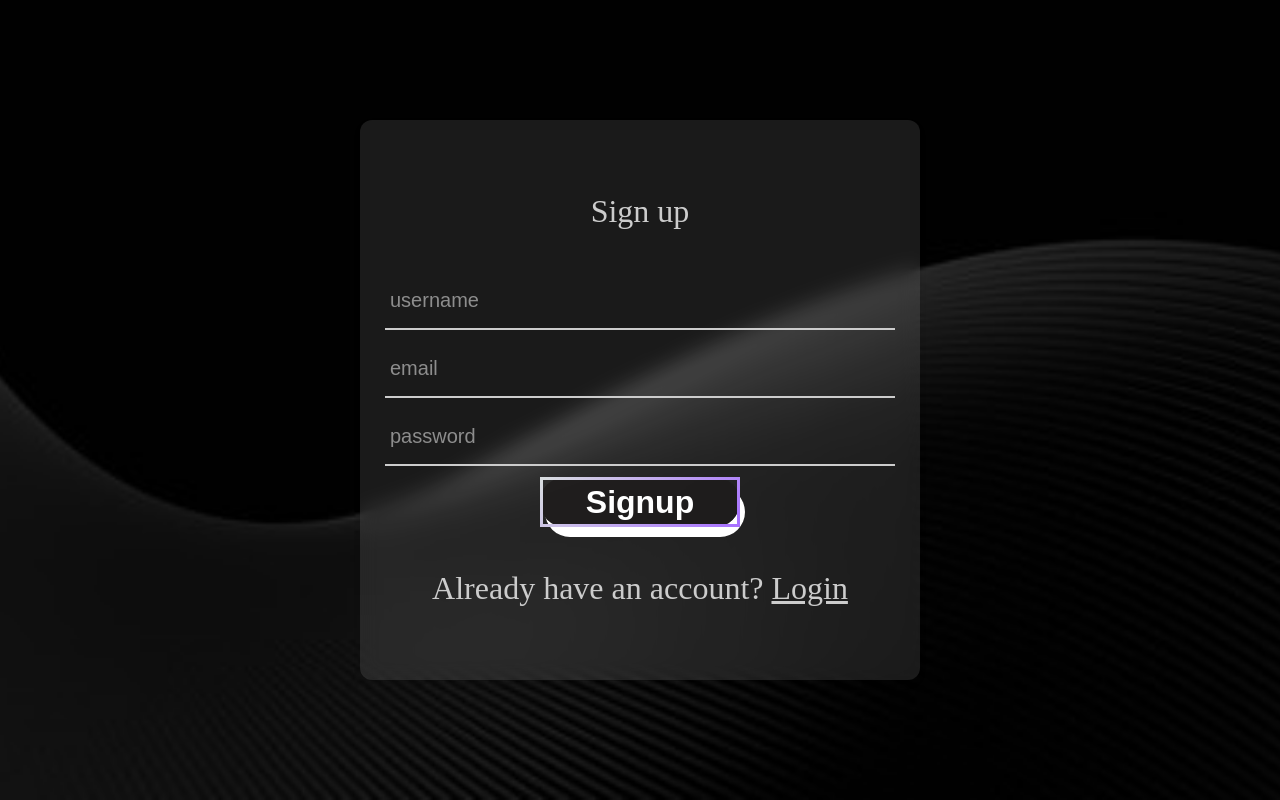
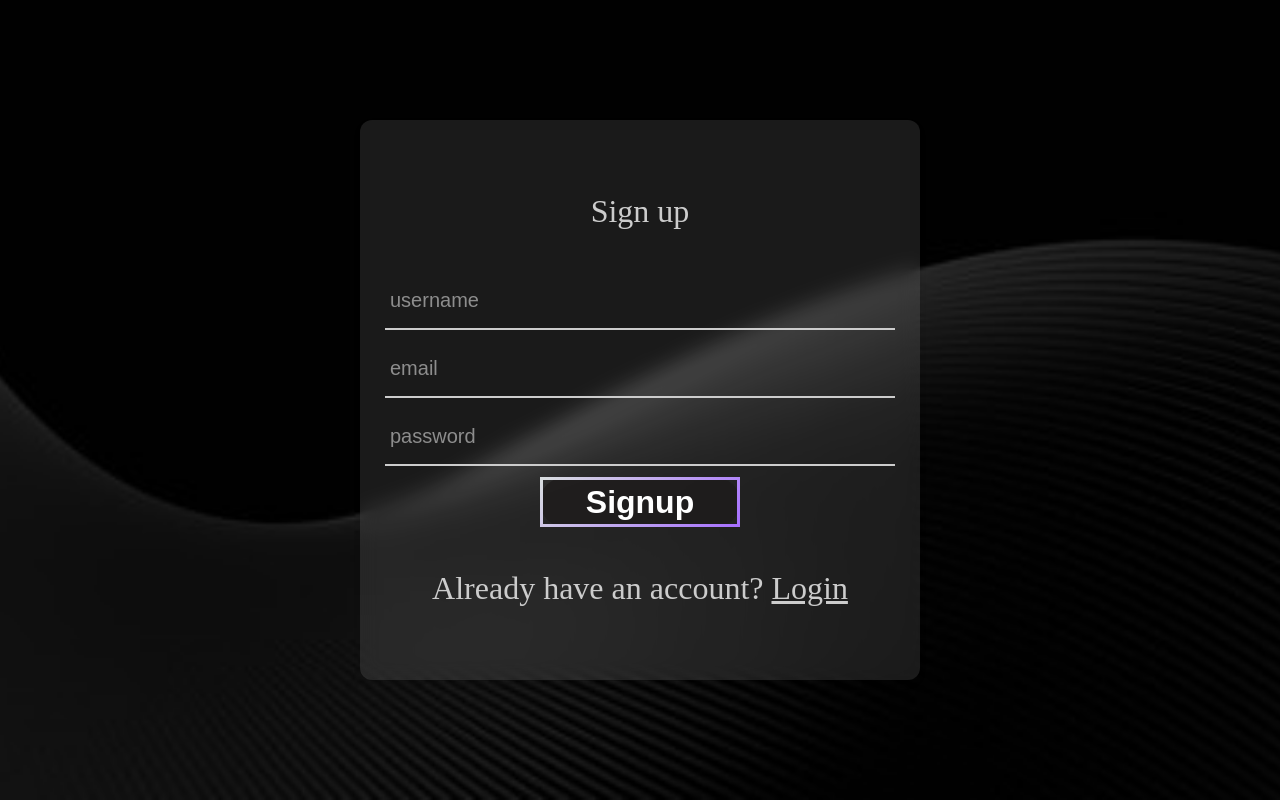
Before and after one commit to GaneshGupta3/login-signup, a React (Vite) app in the folder frontend/: page /signup in a window 1280 px wide. Built offline with nearby package versions, Linux system fonts and the light colour scheme.

Commit message:
changed app.jsx

```diff
--- a/frontend/src/App.jsx
+++ b/frontend/src/App.jsx
@@ -2,9 +2,11 @@ import styles from "./App.module.css";
 import { BrowserRouter, Link, Route, Routes } from "react-router-dom";
 import Home from "./components/Home";
 import LoginCard from "./components/LoginCard";
-import SignupCard from "./components/SignUpCard";
+
 import TransparentCard from "./components/TransparentCard";
 import ProfilePage from "./components/ProfilePage";
+import SignUpCard from "./components/SignupCard";
+// import SignUpCard from "./components/SignUpCard";
 
 function App() {
     return (
@@ -13,7 +15,7 @@ function App() {
                 <Routes>
                     <Route path="/" element={<Home />}></Route>
                     <Route path="/login" element={ <LoginCard />  }></Route>
-                    <Route path="/signup" element={<SignupCard />}></Route>
+                    <Route path="/signup" element={<SignUpCard />}></Route>
                     <Route path="/profile" element={<ProfilePage />}></Route>
                 </Routes>
             </BrowserRouter>
--- a/frontend/src/components/SignupCard.jsx
+++ b/frontend/src/components/SignupCard.jsx
@@ -1,6 +1,6 @@
 import React from "react";
 import { Link } from "react-router-dom";
-import styles from "./SignupCard.module.css"
+import styles from "./SignUpCard.module.css"
 
 const SignUpCard = () => {
   const handleSignUp = ()=>{
--- a/frontend/src/components/SignupCard.module.css
+++ b/frontend/src/components/SignupCard.module.css
@@ -57,18 +57,23 @@ p{
 }
 
 button {
-    background-color: rgba(30, 28, 28, 0.8); /* Slight transparency */
+    background-color: rgba(30, 28, 28, 0.8);
     width: 200px;
     height: 50px;
     font-weight: bold;
-    color: #ffffff; /* Brighter white for better contrast */
-    border: 3px solid transparent; /* Ensures gradient border is visible */
+    color: #ffffff;
+    border: 3px solid transparent;
     border-radius: 25px;
     cursor: pointer;
     border-image-source: linear-gradient(135deg, #d9dee0, #a770ff);
     border-image-slice: 1;
     transition: all 0.3s ease-in-out;
+
+    /* Remove unwanted box-shadow */
+    box-shadow: none;
+    outline: none;
 }
+
 
 button:hover {
     background: linear-gradient(135deg, #232526, #414345); /* Dark gradient */
```
